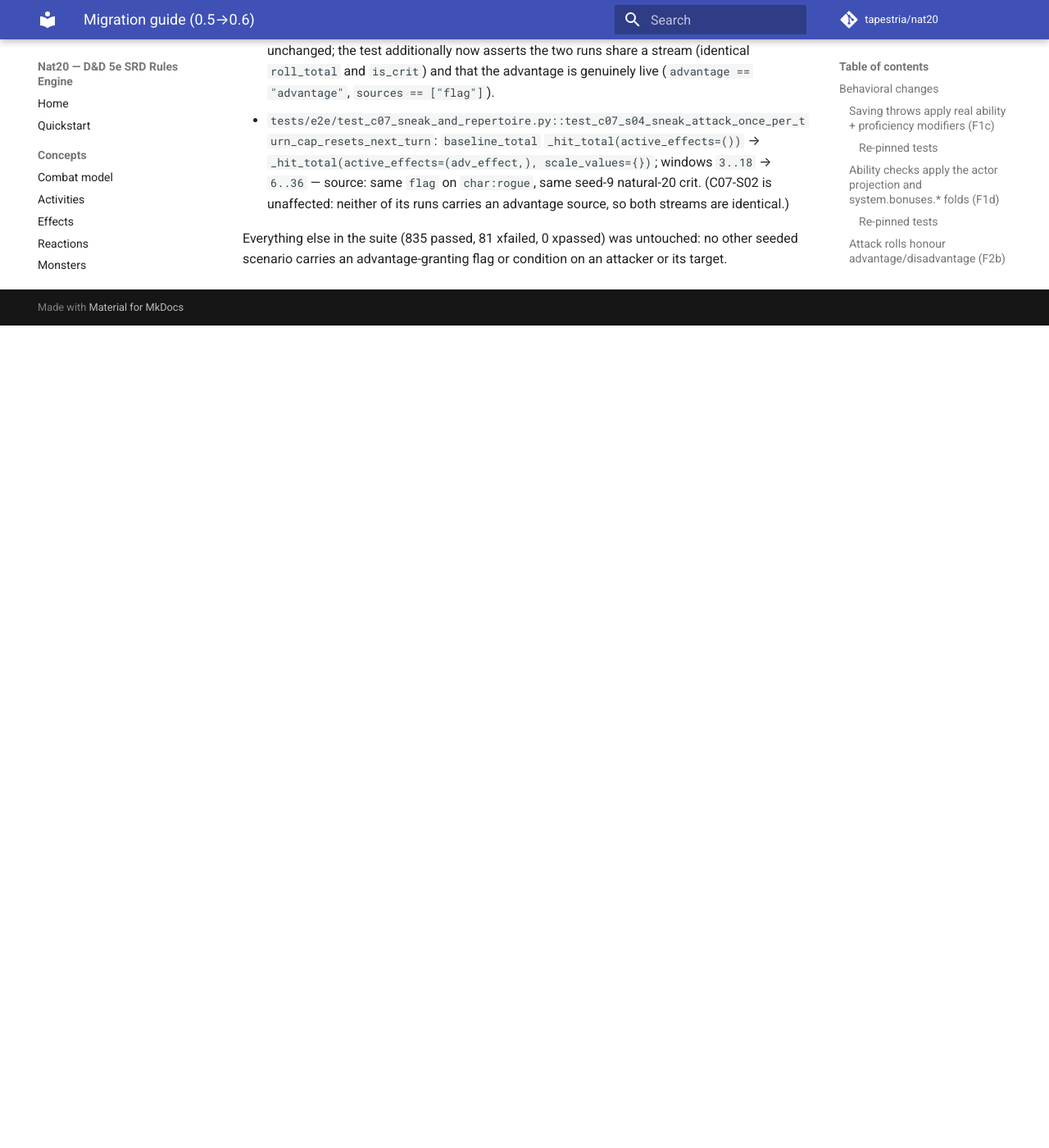
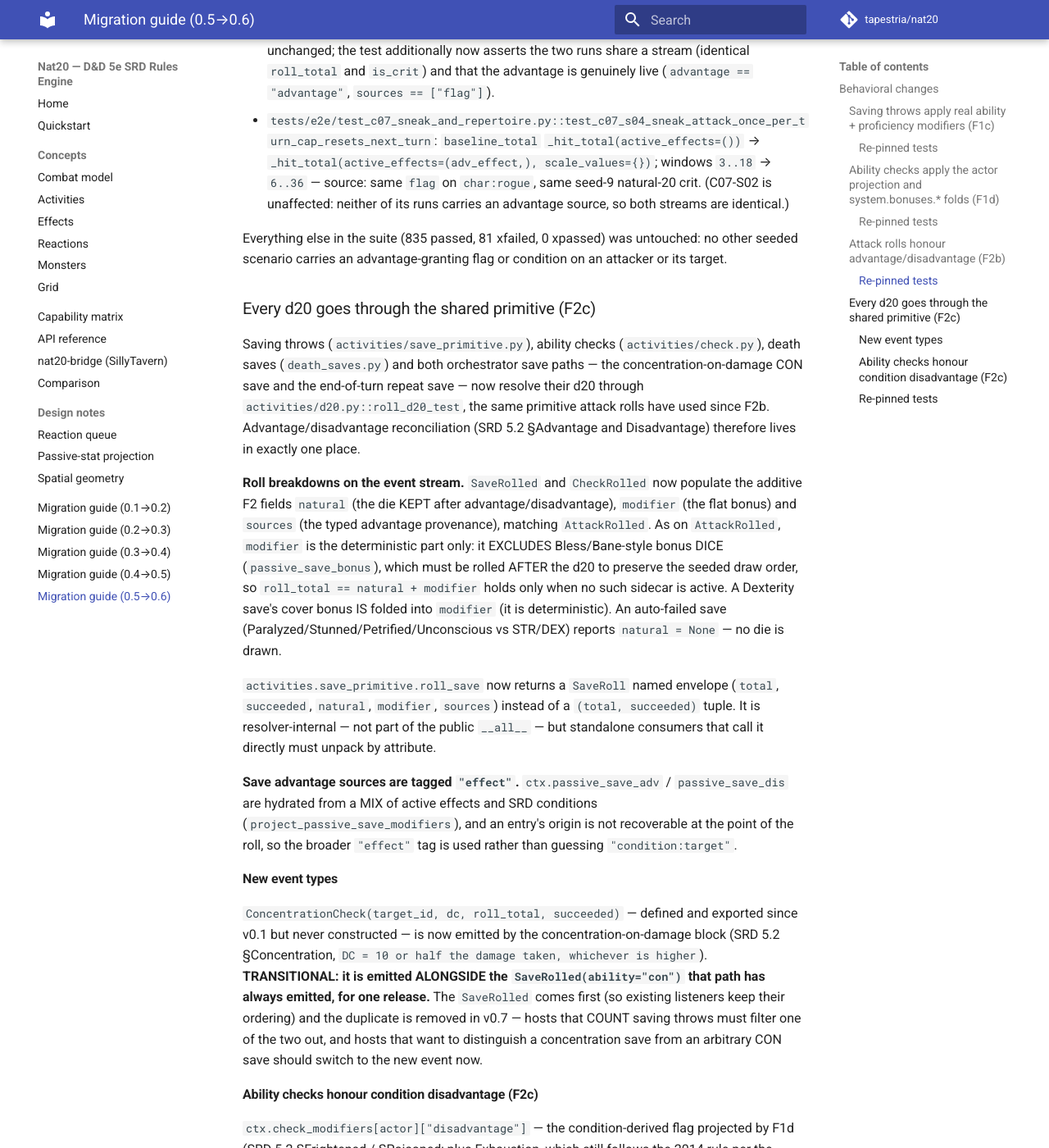
Before and after one commit to tapestria/nat20, an MkDocs documentation site: the page built from docs/migration/v0.5-to-v0.6.md, in a window 1280 px wide and 1400 px high, scrolled down 4579 px. Shown: the whole window at 82% size. Built offline with MkDocs 1.6.1 and Material for MkDocs 9.7.7, drawn with Linux system fonts in a browser that asks for light colours; comment, search, counter and statistics services are not loaded; before the commit the page ends 4976 px from its top, so only the background shows below that; some of the changed text lies outside the part shown.

Commit message:
docs: record F2c — migration note, capabilities, backlog closures
* `docs/migration/v0.5-to-v0.6.md`: new "Every d20 goes through the shared
  primitive (F2c)" section — roll breakdowns on `SaveRolled`/`CheckRolled`, the
  `roll_save` → `SaveRoll` envelope change, the `"effect"` source ruling, the
  transitional `ConcentrationCheck` + `SaveRolled` duplication, the
  "Ability checks honour condition disadvantage" behavior change, and a
  re-pinned-tests section recording zero re-pins.
* `docs/capabilities.md`: the "Event stream" section now states that
  `AttackRolled`/`SaveRolled`/`CheckRolled` carry `natural`/`modifier`/
  `sources`; residual limits narrowed to effective AC and `DamageApplied`
  attribution. Concentration row notes the emitted `ConcentrationCheck`.
* `BACKLOG.md`: delete "ConcentrationCheck event type is dead code" (closed);
  narrow "Roll breakdowns are not exposed" to the still-open
  `DamageApplied.source_id` attribution gap (C15).
* `apps/demo`: comment-only refresh of the two places that documented
  `ConcentrationCheck` as dead code.

Co-Authored-By: Claude Fable 5 <noreply@anthropic.com>

```diff
--- a/docs/migration/v0.5-to-v0.6.md
+++ b/docs/migration/v0.5-to-v0.6.md
@@ -205,3 +205,73 @@ tightly than before rather than loosening anything:
 Everything else in the suite (835 passed, 81 xfailed, 0 xpassed) was untouched:
 no other seeded scenario carries an advantage-granting flag or condition on an
 attacker or its target.
+
+### Every d20 goes through the shared primitive (F2c)
+
+Saving throws (`activities/save_primitive.py`), ability checks
+(`activities/check.py`), death saves (`death_saves.py`) and both orchestrator
+save paths — the concentration-on-damage CON save and the end-of-turn repeat
+save — now resolve their d20 through `activities/d20.py::roll_d20_test`, the
+same primitive attack rolls have used since F2b. Advantage/disadvantage
+reconciliation (SRD 5.2 §Advantage and Disadvantage) therefore lives in exactly
+one place.
+
+**Roll breakdowns on the event stream.** `SaveRolled` and `CheckRolled` now
+populate the additive F2 fields `natural` (the die KEPT after
+advantage/disadvantage), `modifier` (the flat bonus) and `sources` (the typed
+advantage provenance), matching `AttackRolled`. As on `AttackRolled`,
+`modifier` is the deterministic part only: it EXCLUDES Bless/Bane-style bonus
+DICE (`passive_save_bonus`), which must be rolled AFTER the d20 to preserve the
+seeded draw order, so `roll_total == natural + modifier` holds only when no such
+sidecar is active. A Dexterity save's cover bonus IS folded into `modifier` (it
+is deterministic). An auto-failed save (Paralyzed/Stunned/Petrified/Unconscious
+vs STR/DEX) reports `natural = None` — no die is drawn.
+
+`activities.save_primitive.roll_save` now returns a `SaveRoll` named envelope
+(`total`, `succeeded`, `natural`, `modifier`, `sources`) instead of a
+`(total, succeeded)` tuple. It is resolver-internal — not part of the public
+`__all__` — but standalone consumers that call it directly must unpack by
+attribute.
+
+**Save advantage sources are tagged `"effect"`.** `ctx.passive_save_adv` /
+`passive_save_dis` are hydrated from a MIX of active effects and SRD conditions
+(`project_passive_save_modifiers`), and an entry's origin is not recoverable at
+the point of the roll, so the broader `"effect"` tag is used rather than
+guessing `"condition:target"`.
+
+#### New event types
+
+`ConcentrationCheck(target_id, dc, roll_total, succeeded)` — defined and
+exported since v0.1 but never constructed — is now emitted by the
+concentration-on-damage block (SRD 5.2 §Concentration, `DC = 10 or half the
+damage taken, whichever is higher`). **TRANSITIONAL: it is emitted ALONGSIDE the
+`SaveRolled(ability="con")` that path has always emitted, for one release.** The
+`SaveRolled` comes first (so existing listeners keep their ordering) and the
+duplicate is removed in v0.7 — hosts that COUNT saving throws must filter one of
+the two out, and hosts that want to distinguish a concentration save from an
+arbitrary CON save should switch to the new event now.
+
+#### Ability checks honour condition disadvantage (F2c)
+
+`ctx.check_modifiers[actor]["disadvantage"]` — the condition-derived flag
+projected by F1d (SRD 5.2 §Frightened / §Poisoned; plus Exhaustion, which still
+follows the 2014 rule per the tracked `BACKLOG.md` entry) — was carried but
+never consumed. `activities/check.py` is its FIRST consumer: a flagged actor now
+draws **two** d20s and keeps the lower, tagged `sources = ["condition:attacker"]`
+(the source is always a condition on the rolling actor). There is no
+check-*advantage* producer in the engine yet (Help / Guidance are not modelled),
+so the advantage side is always empty.
+
+**Determinism:** every path keeps its pre-F2c draw count — one `randint(1, 20)`
+in normal mode, two under advantage/disadvantage, zero when a `force_*_d20` test
+seam pins the natural. Death saves and both orchestrator save paths pass an
+empty `AdvantageSources`, so their streams are byte-identical. The only way a
+seeded stream can move is the newly-consumed check disadvantage flag: a combat in
+which a Frightened/Poisoned/exhausted actor makes a typed ability check now draws
+one extra die at that point.
+
+#### Re-pinned tests
+
+None. The full engine suite (864 passed, 81 xfailed, 0 xpassed) is green with no
+fixture value re-pinned: no seeded scenario carries a check-disadvantage flag on
+an actor that makes a typed `check` activity roll.
```
Also changed, not shown: BACKLOG.md (+6 -24 lines), docs/capabilities.md (+10 -4 lines), 2 other files.
